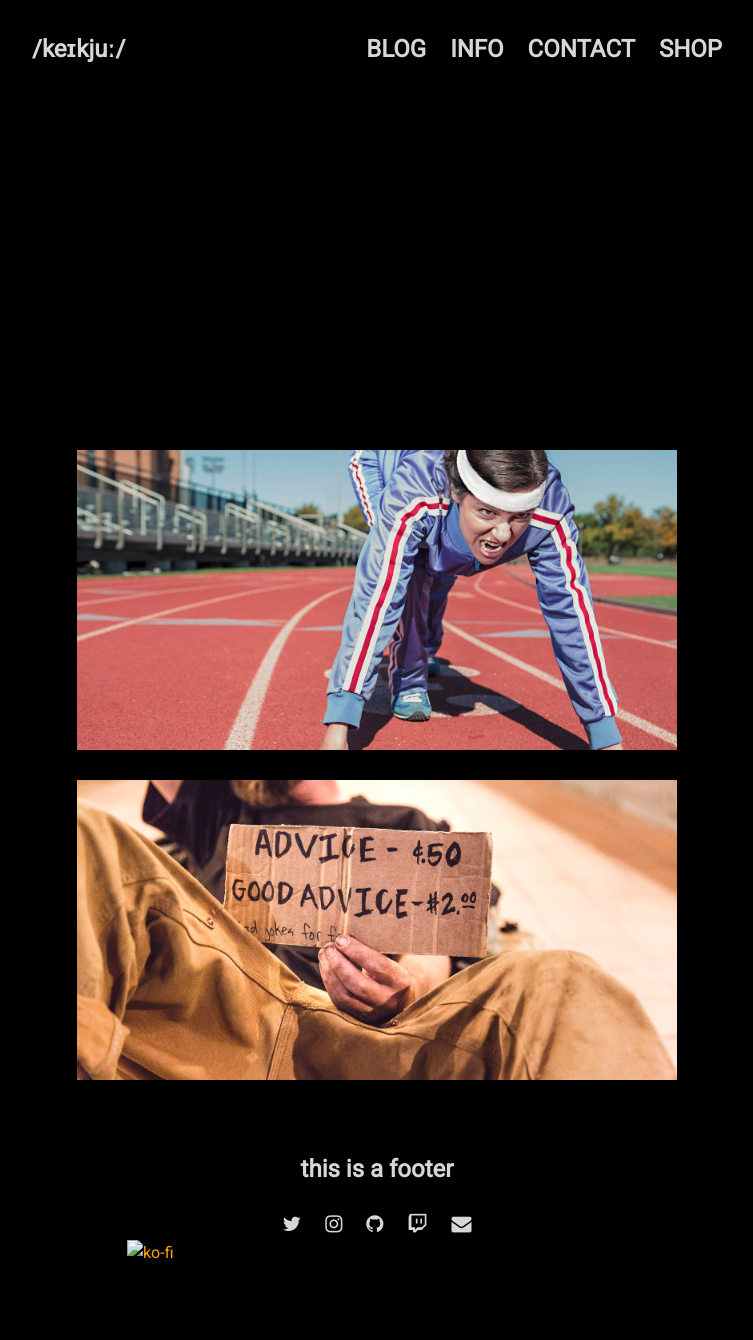
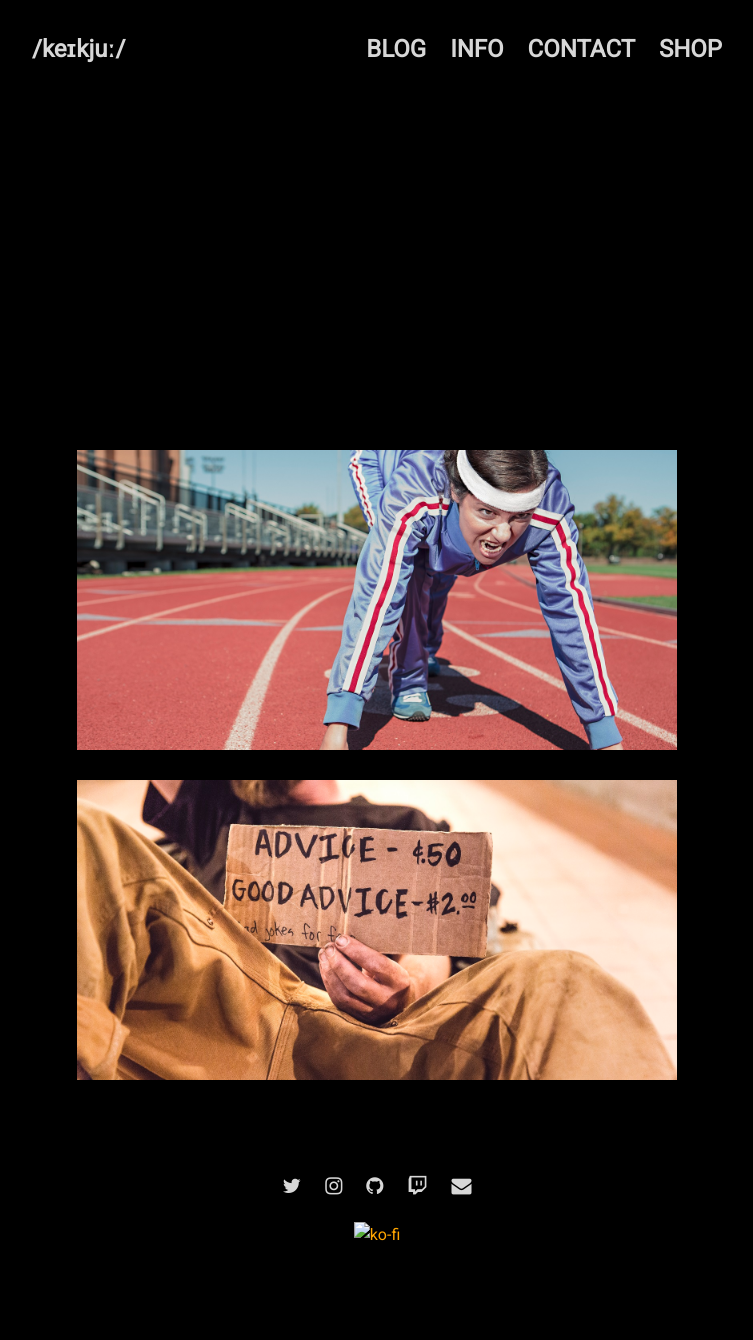
Before and after one commit to keikju/keikju.github.io, a Jekyll site: the page built from index.html, in a window 1280 px wide. Shown: the whole page, without its empty margins (263-1016 px from the left). Built offline with Jekyll 4.4.1, drawn with Linux system fonts in a browser that asks for light colours; nearby versions of some CDN libraries.

Commit message:
footer fix

```diff
--- a/_data/settings.yml
+++ b/_data/settings.yml
@@ -71,5 +71,3 @@ social:
 - {icon: 'envelope', link: 'mailto:keikju@pm.me'}
 
 # social network icons available: 'twitter' / 'facebook' / 'github' / 'pinterest' 'google-plus' / 'linkedin' / 'youtube' / 'instagram' / 'dribbble' / 'behance' / 'soundcloud' / 'vine'
-
-footer: this is a footer
--- a/_includes/footer.html
+++ b/_includes/footer.html
@@ -10,6 +10,10 @@
         {% endfor %}
       </nav>
     </div>
-    <p><a href="https://ko-fi.com/Y8Y3VJFR"><img src="https://www.ko-fi.com/img/githubbutton_sm.svg" alt="ko-fi"></a></p>
+    <p>
+      <center>
+        <a href="https://ko-fi.com/Y8Y3VJFR"><img src="https://www.ko-fi.com/img/githubbutton_sm.svg" alt="ko-fi"></a>
+      </center>
+    </p>
   </div>
 </footer>
```
